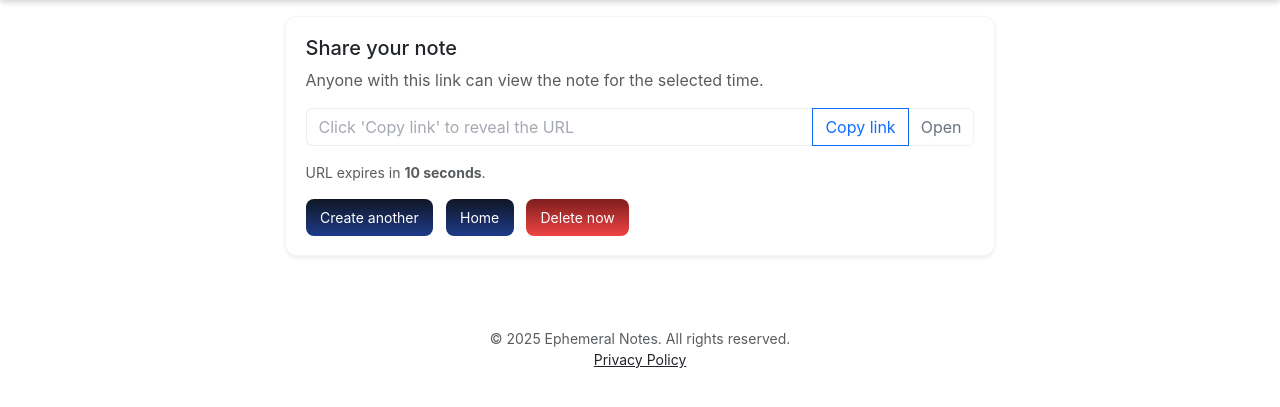
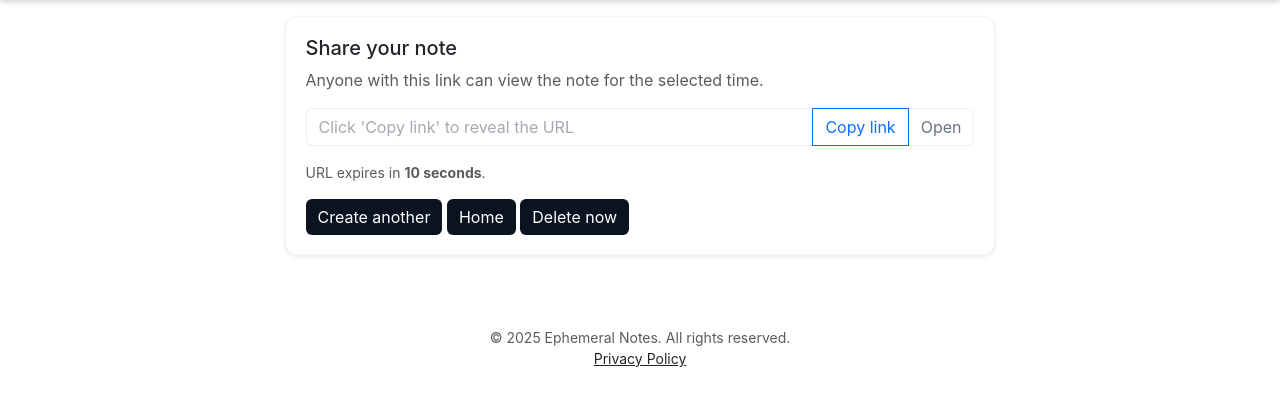
Before and after one commit to soaand01/ephemeralNotes, a Flask app: template templates/share.html in a window 1280 px wide. Shown: the part 60-467 px from the top of the page. Run offline with Flask 3, Linux system fonts and the light colour scheme; the template is opened without the code that fills it: most values are stand-ins (such as "Sample title", 1, 10 or a date in 2020).

Commit message:
Updating buttons style

```diff
--- a/templates/index.html
+++ b/templates/index.html
@@ -123,7 +123,7 @@
 
           <div class="mt-3"></div>
           <div class="mt-auto d-flex gap-2">
-            <button type="submit" class="btn btn-primary">Create Note</button>
+            <button type="submit" class="btn btn-dark" id="createNoteBtn">Create Note</button>
             <a class="btn btn-outline-secondary" href="{{ url_for('index') }}">Reset</a>
           </div>
         </form>
--- a/templates/share.html
+++ b/templates/share.html
@@ -17,11 +17,9 @@
         <p class="small text-muted">URL expires in <strong>{{ ttl }} seconds</strong>.</p>
 
         <div class="mt-3">
-          <a class="btn btn-solid btn-sm me-2" href="{{ url_for('index') }}">Create another</a>
-          <a class="btn btn-solid btn-sm me-2" href="{{ url_for('index') }}">Home</a>
-          <form method="post" action="{{ url_for('delete_note_handler', token=token) }}" style="display:inline">
-            <button class="btn btn-danger btn-sm" type="submit">Delete now</button>
-          </form>
+          <a class="btn btn-dark" id="createAnotherBtn" href="{{ url_for('index') }}">Create another</a>
+          <a class="btn btn-dark" id="homeBtn" href="{{ url_for('index') }}">Home</a>
+          <button class="btn btn-dark" id="deleteNowBtn" type="submit">Delete now</button>
         </div>
       </div>
     </div>
--- a/templates/view.html
+++ b/templates/view.html
@@ -53,7 +53,7 @@
 
           <div class="mt-3 d-flex gap-2">
             <form method="post" action="{{ url_for('delete_note_handler', token=token) }}">
-              <button class="btn btn-danger btn-sm" type="submit">Delete now</button>
+              <button class="btn btn-dark" id="deleteNowBtn" type="submit">Delete now</button>
             </form>
             <a class="btn btn-solid btn-sm" href="{{ url_for('index') }}">Create new</a>
           </div>
```
